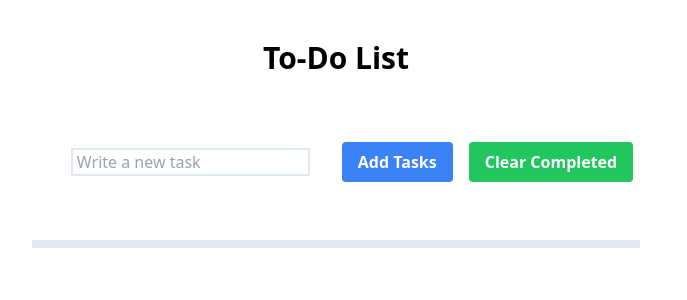
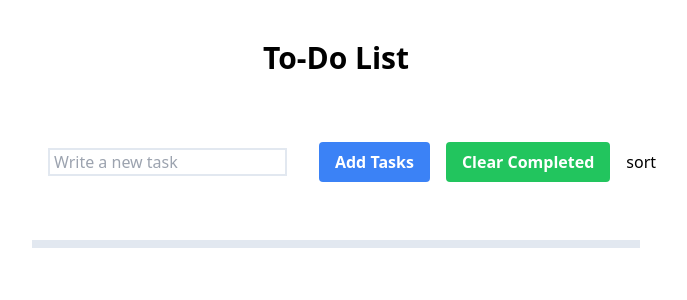
Before and after one commit to RavenSecurity/React-to-do-list, a React (Create React App) app: page / in a window 1280 px wide. Shown: the top 300 px of the page, without its empty margins (304-991 px from the left). Built offline with nearby package versions, Linux system fonts and the light colour scheme.

Commit message:
new button

```diff
--- a/public/index.html
+++ b/public/index.html
@@ -24,7 +24,7 @@
       work correctly both with client-side routing and a non-root public URL.
       Learn how to configure a non-root public URL by running `npm run build`.
     -->
-    <title>React App</title>
+    <title>React To-do List</title>
   </head>
   <body>
     <noscript>You need to enable JavaScript to run this app.</noscript>
--- a/src/App.js
+++ b/src/App.js
@@ -1,8 +1,9 @@
 import React, { useState, useRef, useEffect } from 'react';
 import TodoList from './TodoList';
-import Buttons from './Buttons';
+import Button from './Button';
 import { v4 as uuidv4 } from 'uuid'
 const LOCAL_STORAGE_KEY = 'todoApp.todos'
+
 
 
 
@@ -19,17 +20,16 @@ function App() {
     localStorage.setItem(LOCAL_STORAGE_KEY, JSON.stringify(todos))
   }, [todos])
 
-
   function toggleTodo(id) {
     const newTodos = [...todos]
     const todo = newTodos.find(todo => todo.id === id)
     todo.complete = !todo.complete
     setTodos(newTodos)
   }
+
   function handleAddTodo(e) {
     const name = todoNameRef.current.value
     if (name === '') return
-    console.log(name)
     setTodos(prevTodos => {
       return [...prevTodos, { id: uuidv4(), name: name, complete: false}]
     })
@@ -41,13 +41,21 @@ function App() {
     setTodos(newTodos)
   }
 
+  function orderByName(e) {
+    const orderedTodos = todos.sort((a, b) => a.name.localeCompare(b.name));
+    console.log(orderedTodos);
+    setTodos(orderedTodos);
+  }
+
   return (
     <>
     <div className='m-8 flex flex-col items-center'>
     <h1 className="text-3xl font-bold m-2">To-Do List</h1>
     <div className='flex m-8 items-center'>
     <input type="text" ref={todoNameRef} placeholder="Write a new task" className='border-solid border-2 border-slate-200 m-8 pl-1'/>
-    <Buttons handleAddTodo={handleAddTodo} handleClearTodos={handleClearTodos}/>
+    <Button bgcolor={'bg-blue-500'} bghover={'hover:bg-blue-700'} text={'Add Tasks'} onClick={handleAddTodo} />
+    <Button bgcolor={'bg-green-500'} bghover={'hover:bg-green-700'} text={'Clear Completed'} onClick={handleClearTodos} />
+    <button onClick={orderByName}> sort </button>
     </div>
     <div className='tasks bg-slate-200 w-6/12'>
       <TodoList todos={todos} toggleTodo={toggleTodo}/>
--- /dev/null
+++ b/src/Button.js
@@ -0,0 +1,7 @@
+import React from 'react'
+
+export default function Button( props ) {
+  return (
+    <button onClick={props.onClick} className={`mr-4 ${props.bgcolor} ${props.bghover} text-white font-bold py-2 px-4 rounded h-10`}>{props.text}</button>
+  )
+}
--- a/src/Buttons.js
+++ /dev/null
@@ -1,18 +0,0 @@
-// Each button has props (colors, callbacks (fonction associé à l'événement), content (text) )
-
-import React from 'react'
-
-export default function Buttons( props ) {
-  const todoNameRef = props.todoNameRef
-
-  console.log(todoNameRef)
-
-
-
-  return (
-    <div>
-      <button onClick={props.handleAddTodo} className="mr-4 bg-blue-500 hover:bg-blue-700 text-white font-bold py-2 px-4 rounded h-10">Add Tasks</button>
-      <button onClick={props.handleClearTodos} className="bg-green-500 hover:bg-green-700 text-white font-bold py-2 px-4 rounded h-10">Clear Completed</button>
-    </div>
-  )
-}
```
Also changed, not shown: src/setupTests.js (deleted, +0 -5 lines).
